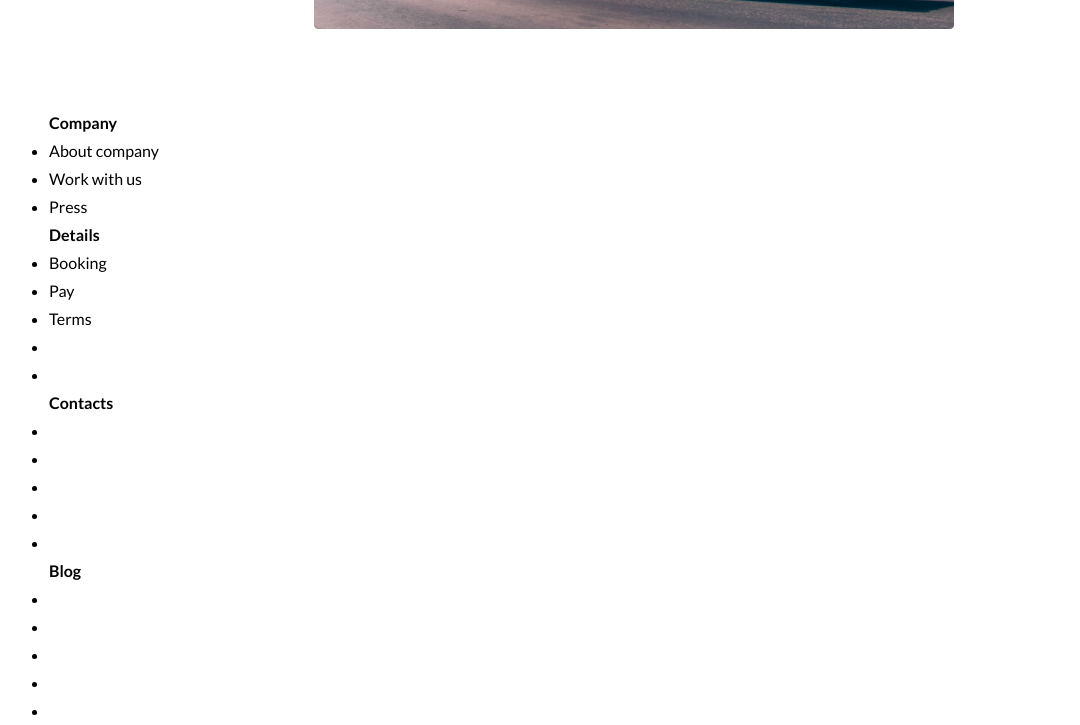
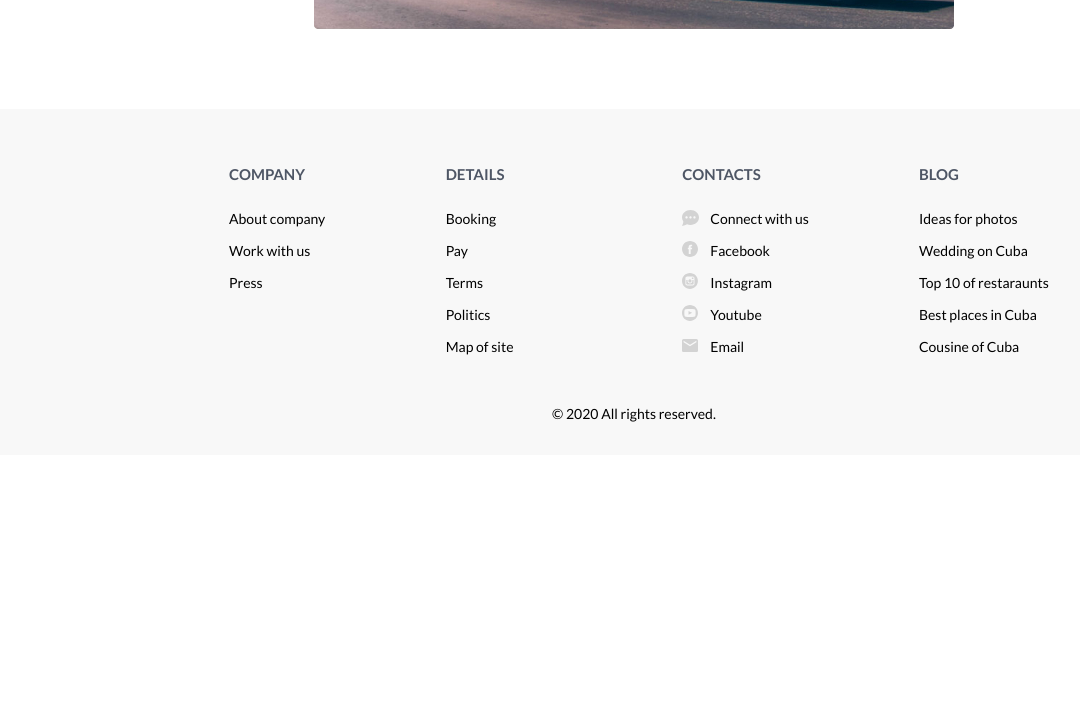
Before and after one commit to lamindus/cuba, a plain HTML site: page index.html in a window 1280 px wide. Shown: the part 3640-4365 px from the top of the page, without its empty margins (6-1086 px from the left). After the commit the page ends 4095 px from the top, so only its background shows below. Drawn offline with nearby package versions, Linux system fonts and the light colour scheme.

Commit message:
footer is finished

```diff
--- a/css/style.css
+++ b/css/style.css
@@ -222,3 +222,76 @@
 .slick-prev{
   left: -20px;
 }
+.footer{
+  background-color: #f8f8f8;
+  padding: 55px 0 32px;
+}
+.footer__items{
+  display: flex;
+  justify-content: space-between;
+}
+.footer__item{
+  width: 140px;
+}
+.footer__item--blog{
+  width: 300px;
+}
+.footer__item--company{
+  width: 300px;
+  padding-left: 180px;
+}
+.footer__item-title{
+  font-size: 15px;
+  line-height: 20px;
+  font-weight: bold;
+  color: #4e5665;
+  text-transform: uppercase;
+  margin-bottom: 20px;
+}
+.footer__item-link{
+  font-size: 14px;
+  line-height: 19px;
+  margin-bottom: 8px;
+}
+.footer__item-list{
+  list-style-type: none;
+}
+.footer__item-link--social{
+  padding-left: 28px;
+  position: relative;
+}
+.footer__item-link--social::before{
+  content: "";
+  width: 16px;
+  height: 16px;
+  position: absolute;
+  left: 0;
+}
+.footer__item-link--message::before{
+  background-image: url('../images/connect.svg');
+  top: 1px;
+  width: 17px;
+}
+.footer__item-link--facebook::before{
+  background-image: url('../images/facebook.svg');
+
+}
+.footer__item-link--instagram::before{
+  background-image: url('../images/instagram.svg');
+
+}
+.footer__item-link--youtube::before{
+  background-image: url('../images/youtube.svg');
+
+}
+.footer__item-link--email::before{
+  background-image: url('../images/email.svg');
+  height: 13px;
+  top: 2px;
+}
+.footer__copy{
+  text-align: center;
+  padding-top: 40px;
+  font-size: 14px;
+  line-height: 19px;
+}
--- a/index.html
+++ b/index.html
@@ -121,7 +121,7 @@
   <footer class="footer">
     <div class="mini-container">
       <div class="footer__items">
-        <div class="footer__item">
+        <div class="footer__item footer__item--company">
           <h5 class="footer__item-title">Company</h5>
           <ul class="footer__item-list">
             <li><a href="" class="footer__item-link">About company</a></li>
@@ -135,30 +135,33 @@
             <li><a href="" class="footer__item-link">Booking</a></li>
             <li><a href="" class="footer__item-link">Pay</a></li>
             <li><a href="" class="footer__item-link">Terms</a></li>
-            <li><a href="" class="footer__item-link"></a></li>
-            <li><a href="" class="footer__item-link"></a></li>
+            <li><a href="" class="footer__item-link">Politics</a></li>
+            <li><a href="" class="footer__item-link">Map of site</a></li>
           </ul>
         </div>
         <div class="footer__item">
           <h5 class="footer__item-title">Contacts</h5>
           <ul class="footer__item-list">
-            <li><a href="" class="footer__item-link"></a></li>
-            <li><a href="" class="footer__item-link"></a></li>
-            <li><a href="" class="footer__item-link"></a></li>
-            <li><a href="" class="footer__item-link"></a></li>
-            <li><a href="" class="footer__item-link"></a></li>
+            <li><a href="" class="footer__item-link footer__item-link--social footer__item-link--message">Connect with us</a></li>
+            <li><a href="" class="footer__item-link footer__item-link--social footer__item-link--facebook">Facebook</a></li>
+            <li><a href="" class="footer__item-link footer__item-link--social footer__item-link--instagram">Instagram</a></li>
+            <li><a href="" class="footer__item-link footer__item-link--social footer__item-link--youtube">Youtube</a></li>
+            <li><a href="" class="footer__item-link footer__item-link--social footer__item-link--email">Email</a></li>
           </ul>
         </div>
-        <div class="footer__item">
+        <div class="footer__item footer__item--blog">
           <h5 class="footer__item-title">Blog</h5>
           <ul class="footer__item-list">
-            <li><a href="" class="footer__item-link"></a></li>
-            <li><a href="" class="footer__item-link"></a></li>
-            <li><a href="" class="footer__item-link"></a></li>
-            <li><a href="" class="footer__item-link"></a></li>
-            <li><a href="" class="footer__item-link"></a></li>
+            <li><a href="" class="footer__item-link">Ideas for photos</a></li>
+            <li><a href="" class="footer__item-link">Wedding on Cuba</a></li>
+            <li><a href="" class="footer__item-link">Top 10 of restaraunts</a></li>
+            <li><a href="" class="footer__item-link">Best places in Cuba</a></li>
+            <li><a href="" class="footer__item-link">Cousine of Cuba</a></li>
           </ul>
         </div>
+      </div>
+      <div class="footer__copy">
+        &copy; 2020 All rights reserved.
       </div>
     </div>
   </footer>
```
Also changed, not shown: images/connect.svg (added), images/email.svg (added), images/facebook.svg (added), images/instagram.svg (added), images/youtube.svg (added).
